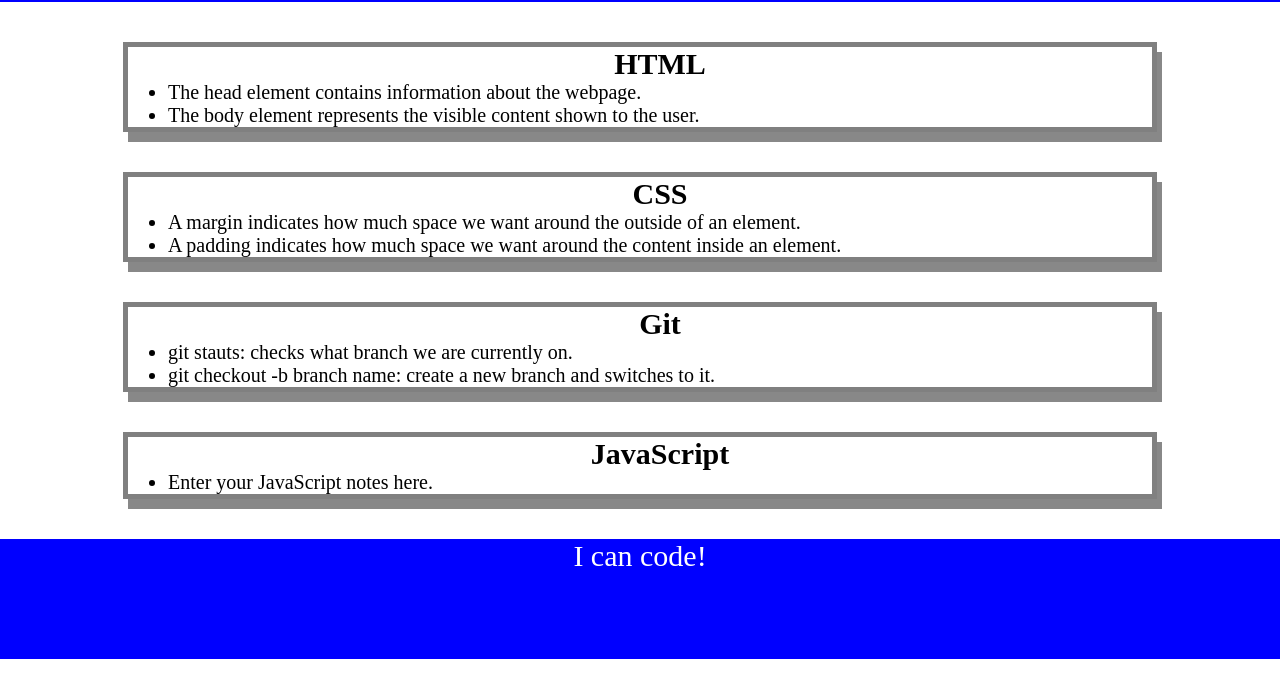
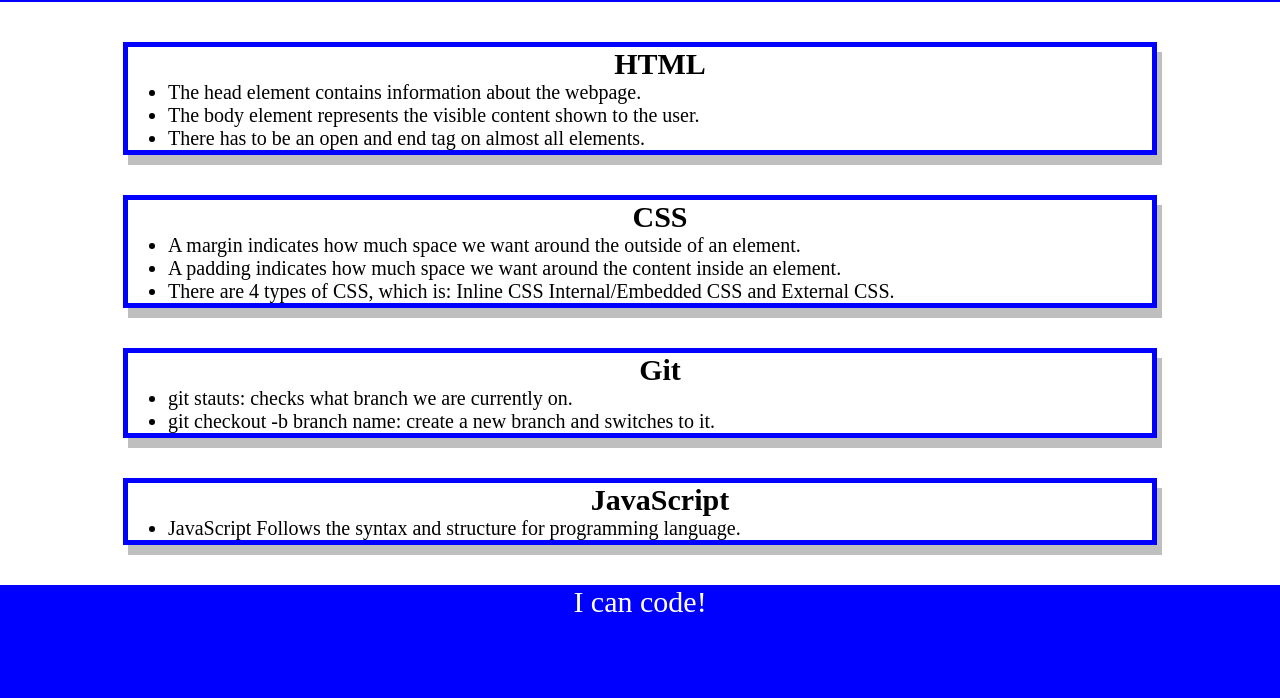
Before and after one commit to ninalor02/prework-study-guide, a plain HTML site: page index.html in a window 1280 px wide. Shown: the part 118-816 px from the top of the page. Drawn offline with Linux system fonts and the light colour scheme.

Commit message:
add notes to README

```diff
--- a/assets/style.css
+++ b/assets/style.css
@@ -32,6 +32,6 @@ p {
 .card {
     width: 80%;
     margin: 40px auto;
-    border: 5px solid gray;
-    box-shadow: 5px 10px #888888;
+    border: 5px solid blue;
+    box-shadow: 5px 10px #8888;
   }
--- a/index.html
+++ b/index.html
@@ -19,6 +19,7 @@
           <h1> HTML</h1>
           <li>The head element contains information about the webpage.</li>
           <li>The body element represents the visible content shown to the user.</li>
+          <li>There has to be an open and end tag on almost all elements.</li>
         </ul>
         </section>
         <section class="card">
@@ -26,6 +27,7 @@
             <h1> CSS</h1>
             <li>A margin indicates how much space we want around the outside of an element.</li>
             <li>A padding indicates how much space we want around the content inside an element.</li>
+            <li>There are 4 types of CSS, which is: Inline CSS Internal/Embedded CSS and External CSS.</li>
           </ul>
           </section>
           <section class="card">
@@ -33,12 +35,13 @@
               <h1> Git</h1>
               <li>git stauts: checks what branch we are currently on.</li>
               <li>git checkout -b branch name: create a new branch and switches to it.</li>
+            </li>
             </ul>
             </section>
             <section class="card">
               <ul>
                 <h1> JavaScript</h1>
-                <li>Enter your JavaScript notes here.</li>
+                <li>JavaScript Follows the syntax and structure for programming language.</li>
               </ul>
               </section>
 
```
Also changed, not shown: 1 other file.
